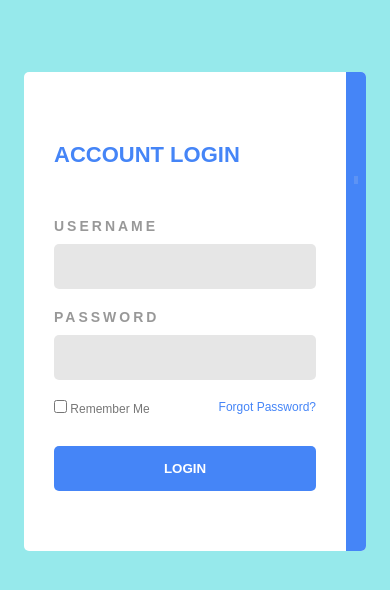
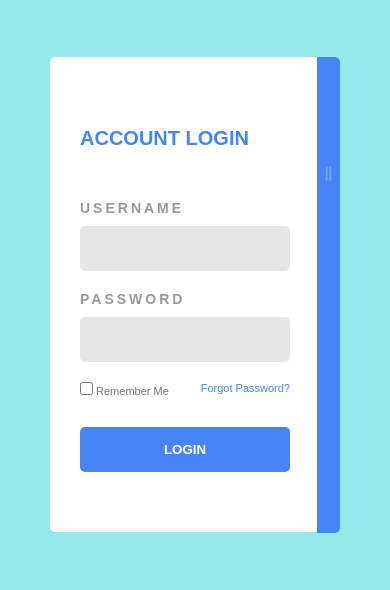
Before and after one commit to olatomide007/ubb.-form, a plain HTML site: page index.html in a window 390 px wide. Drawn offline with Linux system fonts and the light colour scheme.

Commit message:
updated css for all views

```diff
--- a/style.css
+++ b/style.css
@@ -6,7 +6,7 @@
 
 body{
     background-color: #96e9eb;
-    padding: 4em 18em;
+    padding: 6em 18em;
     font-family: Arial, Helvetica, sans-serif;
 }
 
@@ -91,10 +91,33 @@ a{
     font-size: 30px;
 }
 
-@media (max-width: 860px){
+@media(max-width: 1010px){
     body{
-        padding: 6em 2em;
-        font-size: 12px;
+
+        padding: 4em 10em;
+
+    }
+
+    .fas{
+
+
+        font-size: 19px;
+    }
+
+    .blue-container{
+
+
+
+
+
+    padding-top: 110px;
+}
+
+}
+@media (max-width: 780px){
+    body{
+        padding: 6em 10em;
+
     }
 
     .white-container{
@@ -110,12 +133,12 @@ a{
     }
 
     .blue-container{
-        padding-bottom: 365px;
-        padding-right: 12px;
+        padding-bottom: 357px;
+        padding-right: 15px;
     }
 
     .fas{
-        font-size: 8px
+        font-size: 14px
     }
 
 
@@ -123,10 +146,41 @@ a{
 
 }
 
-@media (max-width: 300px){
+@media (max-width: 645px){
+    body{
+        padding: 3em 6em;
+
+    }
     .blue-container{
 
-        padding-bottom: 405px;
+        padding-bottom: 358px;
 
     }
 }
+
+@media(max-width: 585px){
+    body{
+        font-size: 11px;
+        padding: 57px 50px;
+
+    }
+
+    .title{
+        padding: 10px 0 50px;
+        font-size: 20px;
+    }
+
+    .blue-container{
+
+        padding-bottom: 352px;
+
+    }
+
+
+}
+
+@media(max-width: 378px){
+    .blue-container{
+        padding-bottom: 32em;
+    }
+}
```
